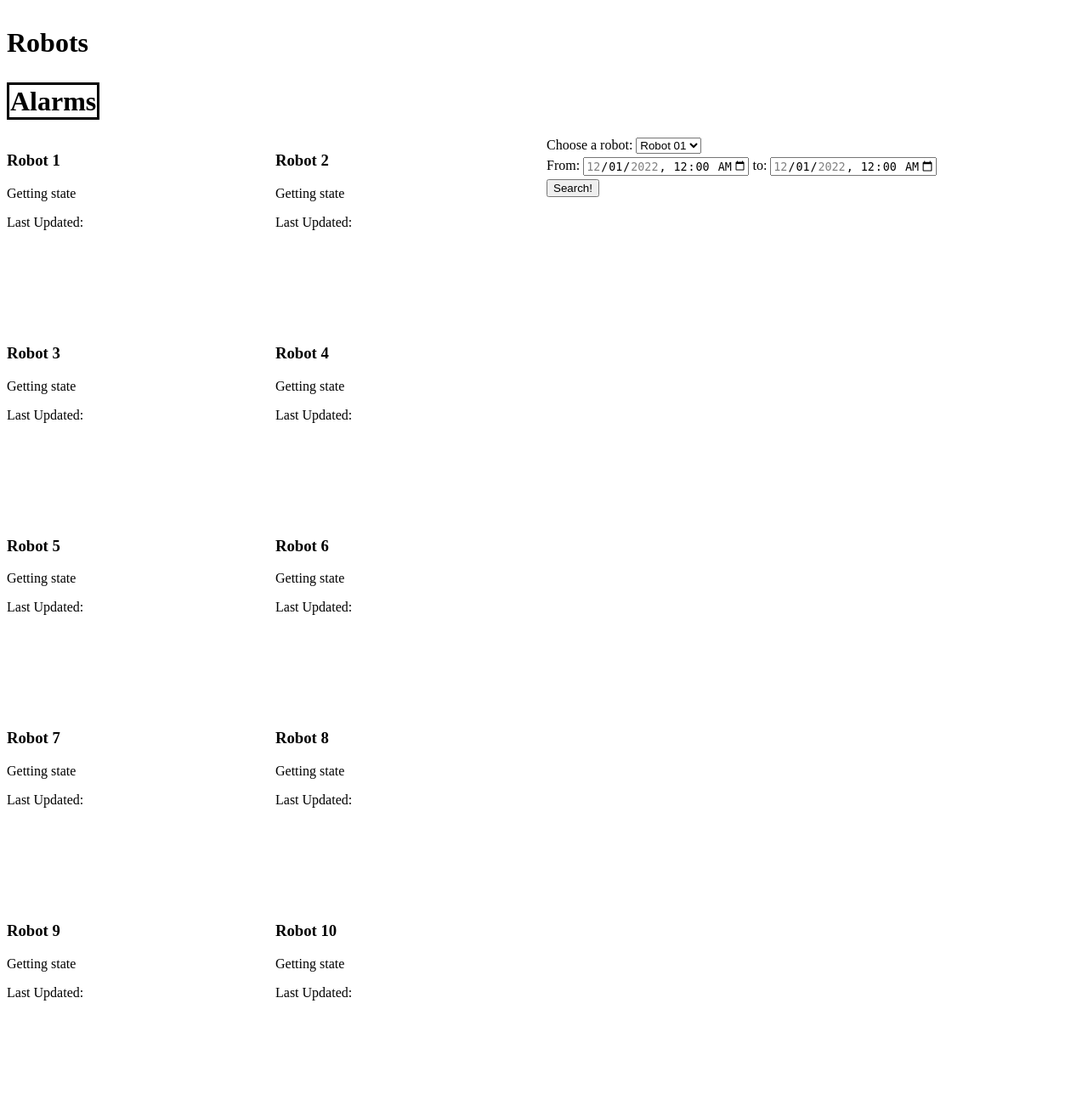
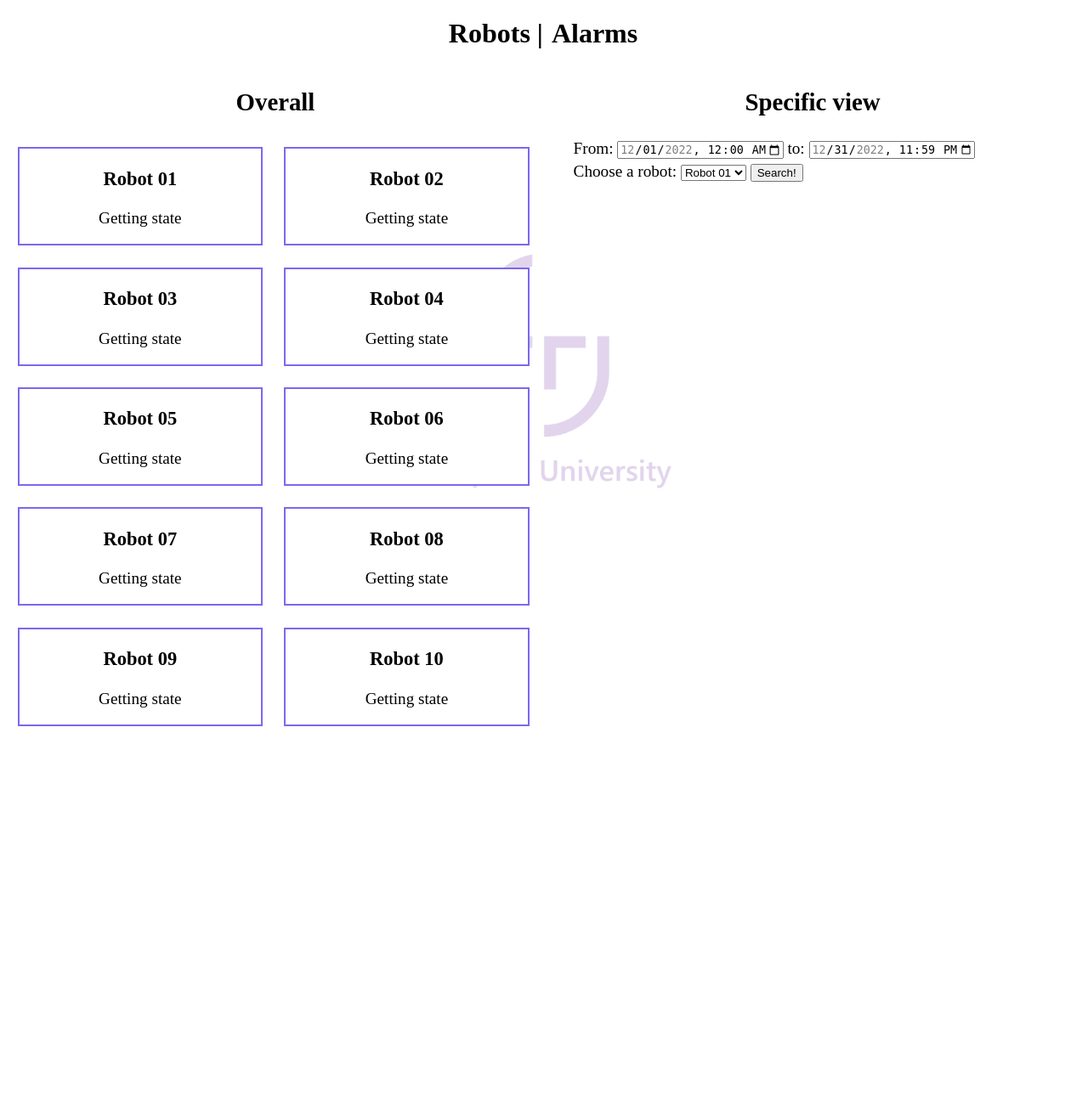
Before and after one commit to kido221198/aut.840-assignment02, a Flask app: page /robot in a window 1280 px wide. Shown: the whole page at 85% size. After the commit the page ends 855 px from the top, so only its background shows below. Run offline with Flask 2, Linux system fonts and the light colour scheme.

Commit message:
update analysis endpoint html

```diff
--- a/templates/robot.html
+++ b/templates/robot.html
@@ -2,30 +2,196 @@
 <html lang="en">
 <head>
     <meta charset="UTF-8">
-    <meta name="viewport" content="width=device-width, initial-scale=1, shrink-to-fit=no">
-    <link rel="stylesheet" href="../static/styles.css" type="text/css">
+    <meta name="viewport" content="width=device-width, initial-scale=1, shrink-to-fit=yes">
+{#    <link rel="stylesheet" href="../static/styles.css" type="text/css">#}
     <title>ROBOT</title>
     <script src="https://ajax.googleapis.com/ajax/libs/jquery/3.6.1/jquery.min.js"></script>
+    <style>
+
+        body {
+            background-image: url("../static/images/PK_symbols__tuni.png");
+            background-position: center center;
+            background-repeat: no-repeat;
+            background-size: 30%;
+            background-attachment: fixed;
+        }
+
+        h2 {
+            text-align: center;
+        }
+
+        a {
+            text-decoration: none;
+            color: black;
+            padding: 2px;
+        }
+
+        a:hover {
+            transition: all 300ms ease-out 100ms;
+            background-color: mediumslateblue;
+            border: 0px solid white;
+            padding: 2px;
+            color: white;
+            border-radius: 5px;
+        }
+
+        .column {
+            float: left;
+            width: 50%;
+            font-size: larger;
+        }
+
+        .column2 {
+            float: left;
+            width: 45%;
+            text-align: center;
+            margin: 2%;
+            border: 2px solid mediumslateblue;
+            background-color: white;
+        }
+
+        .column2:hover {
+            transition: all 300ms ease-out 100ms;
+            width: 45%;
+            border: 2px solid white;
+            text-align: center;
+            background-color: mediumslateblue;
+            margin: 2%;
+            color: white;
+        }
+
+        .row {
+            width: 100%;
+            display: table;
+            clear: both;
+        }
+
+        .cell2 {
+            background-color: #9573D3;
+            color: white;
+        }
+
+        .cell1 {
+            color: red;
+            background-color: #FCD5D5;
+            font-weight: bold;
+        }
+
+        .cell3 {
+            background-color: transparent;
+            color: black;
+        }
+
+    </style>
     <script>
-        const url_telemetries = '{{ host_ip }}' + '/api/telemetries';
-        const url_history = '{{ host_ip }}' + '/api/history';
-        const url_analysis = '{{ host_ip }}' + '/api/analysis';
         let tzoffset = (new Date()).getTimezoneOffset() * 60000;
         let history = [];
         let historical_data = {};
+        let visible = 10;
         //Run a function every 10000 ms
         window.setInterval(function () {
-            $.get(url_telemetries, function (data) {
+            $.get('{{ url_for("telemetries") }}', function (data) {
                 let json = JSON.parse(data);
-                json.forEach(function (row) {
+                let robots = [];
+
+                json.forEach(function(row) {
                     let {robot_id, value, ts} = row;
                     let id = robot_id.slice(3);
-                    let date = (new Date(ts - tzoffset)).toISOString()
+                    robots.push(+id);
+                    let date = (new Date(ts - tzoffset)).toISOString();
+
+                    if (value == 'DOWN')
+                        $('#state' + id).css({"color": "red", "font-weight": "bold"});
+
+                    else
+                        $('#state' + id).css({"color": "purple", "font-weight": "bold"});
+
                     $('#state' + id).text(value);
-                    $('#ts' + id).text(date.slice(0, 10) + " " + date.slice(11, 19));
+                    $('#ts' + id).text("Last update: " + date.slice(0, 10) + " " + date.slice(11, 19));
                 });
+
+                for (let i = 1; i < 11; i++)
+                    if (robots.indexOf(i) == -1) $('#state' + i).text('Asking Luis why it isn\'t working?');
+
             });
         }, 10000);
+
+        function create_history_table() {
+            let table_body = '';
+            let total = history.length;
+            let html_result_action = '<button type="button" onclick="showLess()">Show less</button>';
+            let html_history =
+                '<table width="100%" style="text-align: center; line-height: 30px;">' +
+                        '<colgroup id="myColGroup" span="2" align = "left" width="150">' +
+                            '<col style="width: 40%">' +
+                            '<col style="width: 100%">' +
+                        '</colgroup>' +
+                        '<thead>' +
+                            '<tr>' +
+                                '<td style="background-color: rebeccapurple; color: white; font-weight: bold">Timestamp</td>' +
+                                '<td style="background-color: rebeccapurple; color: white; font-weight: bold">State</td>' +
+                            '</tr>' +
+                        '</thead>' +
+                    '<tbody>';
+
+            try {
+                history.forEach(function (row, index) {
+                    if (index < visible) {
+                        let {value, ts} = row;
+                        let date = (new Date(ts)).toISOString();
+                        date = date.slice(0, 10) + " " + date.slice(11, 19);
+
+                        if (value == 'DOWN')
+                            table_body =  table_body + '<tr><td class=cell1>' + date + '</td>' +
+                                                       '<td class=cell1>' + value + '</td></tr>';
+
+                        else if (index % 2)
+                            table_body = table_body + '<tr><td class=cell2>' + date + '</td>' +
+                                                      '<td class=cell2>' + value + '</td></tr>';
+
+                        else
+                            table_body = table_body + '<tr><td class=cell3>' + date + '</td>' +
+                                                      '<td class=cell3>' + value + '</td></tr>';
+                    }
+
+                    else
+                        throw Error('Break');
+                });
+            } catch (e) {
+                if (e.message != 'Break')
+                    throw e;
+
+                else {
+                    html_result_action = '<button type="button" onclick="showMore()">Show more</button>' +
+                                             '<button type="button" onclick="showAll()">Show all</button>';
+
+                    if (visible > 10)
+                        html_result_action = '<button type="button" onclick="showLess()">Show less</button>' +
+                                                html_result_action;
+                }
+            }
+
+            html_history = html_history + table_body + '</tbody></table>';
+
+            $('#result_action').html(html_result_action);
+            $('#result').text('Showing ' + visible + ' of ' + total + ' results');
+            $('#history_section').html(html_history);
+        }
+
+        function showMore() {
+            visible += 10;
+            create_history_table();
+        }
+
+        function showAll() {
+            visible = history.length;
+            create_history_table();
+        }
+
+        function showLess() {
+            visible -= 10;
+            create_history_table();
+        }
 
         function getRobotData() {
             let end_ts = $("#end_ts").val();
@@ -33,12 +199,12 @@
             let robot_id = $("#robot_id").val();
             end_ts = new Date(end_ts).getTime() - tzoffset;
             start_ts = new Date(start_ts).getTime() - tzoffset;
-            console.log(start_ts, end_ts, robot_id);
-            let url_robot_history = url_history + '/' + robot_id + '?start_ts=' + start_ts + '&end_ts=' + end_ts;
-            let url_robot_analysis = url_analysis + '/' + robot_id + '?start_ts=' + start_ts + '&end_ts=' + end_ts
+            let url_robot_history = '{{ url_for('history', robot_id='rid') }}'.replace('rid', robot_id) + '?start_ts=' + start_ts + '&end_ts=' + end_ts;
+            let url_robot_analysis = '{{ url_for('analysis', robot_id='rid') }}'.replace('rid', robot_id) + '?start_ts=' + start_ts + '&end_ts=' + end_ts;
             $.get(url_robot_history, function (data) {
-                history = JSON.parse(data);
-                console.log(history);
+                history = JSON.parse(data).reverse();
+                visible = history.length > 10 ? 10 : history.length;
+                create_history_table();
             });
             {#$.get(url_robot_analysis, function (data) {#}
             {#    historical_data = JSON.parse(data);#}
@@ -48,111 +214,122 @@
 </head>
 <body>
 <div>
-    <h1>
-        <tr>
-            <td><p>Robots</p></td>
-            <td><a href="{{ url_for('alarm_page') }}">Alarms</a></td>
-        </tr>
-    </h1>
-
+    <h1 style="text-align: center">Robots | <a href="{{ url_for('alarm_page') }}">Alarms</a></h1>
 </div>
-
 <div class="row">
     <div class="column">
+        <h2>Overall</h2>
         <div class="row">
-            <div class="column">
-                <div style="width: 340px; height: 208px; position: relative;">
-                    <div font-family="Open Sans"><h3>Robot 1</h3>
+            <div class="column2">
+                <div style="position: relative;">
+                    <div font-family="Open Sans"><h3>Robot 01</h3>
                         <div><p color="#8f8bbeff" id="state1">Getting state</p></div>
-                        <p>Last Updated: <span id="ts1"></span></p>
-                    </div>
-                </div>
-
-            </div>
-            <div class="column">
-                <div style="width: 340px; height: 208px; position: relative;">
-                    <div font-family="Open Sans"><h3>Robot 2</h3>
-                        <div><p color="#8f8bbeff" id="state2">Getting state</p></div>
-                        <p>Last Updated: <span id="ts2"></span></p>
+                       <p id="ts1"></p>
                     </div>
                 </div>
             </div>
-            <div class="column">
-                <div style="width: 340px; height: 208px; position: relative;">
-                    <div font-family="Open Sans"><h3>Robot 3</h3>
-                        <div><p color="#8f8bbeff" id="state3">Getting state</p></div>
-                        <p>Last Updated: <span id="ts3"></span></p>
-                    </div>
-                </div>
-            </div>
-            <div class="column" style="align-content: center">
-                <div style="width: 340px; height: 208px; position: relative;">
-                    <div font-family="Open Sans"><h3>Robot 4</h3>
-                        <div><p color="#8f8bbeff" id="state4">Getting state</p></div>
-                        <p>Last Updated: <span id="ts4"></span></p>
+            <div class="column2">
+                <div style="position: relative;">
+                    <div font-family="Open Sans"><h3>Robot 02</h3>
+                        <div><p color="#8f8bbeff" id="state2">Getting state</p></div>
+                       <p id="ts2"></p>
                     </div>
                 </div>
             </div>
         </div>
         <div class="row">
-            <div class="column">
-                <div style="width: 340px; height: 208px; position: relative;">
-                    <div font-family="Open Sans"><h3>Robot 5</h3>
-                        <div><p color="#8f8bbeff" id="state5">Getting state</p></div>
-                        <p>Last Updated: <span id="ts5"></span></p>
+            <div class="column2">
+                <div style="position: relative;">
+                    <div font-family="Open Sans"><h3>Robot 03</h3>
+                        <div><p color="#8f8bbeff" id="state3">Getting state</p></div>
+                       <p id="ts3"></p>
                     </div>
                 </div>
             </div>
-            <div class="column">
-                <div style="width: 340px; height: 208px; position: relative;">
-                    <div font-family="Open Sans"><h3>Robot 6</h3>
-                        <div><p color="#8f8bbeff" id="state6">Getting state</p></div>
-                        <p>Last Updated: <span id="ts6"></span></p>
-                    </div>
-                </div>
-            </div>
-            <div class="column">
-                <div style="width: 340px; height: 208px; position: relative;">
-                    <div font-family="Open Sans"><h3>Robot 7</h3>
-                        <div><p color="#8f8bbeff" id="state7">Getting state</p></div>
-                        <p>Last Updated: <span id="ts7"></span></p>
-                    </div>
-                </div>
-            </div>
-            <div class="column">
-                <div style="width: 340px; height: 208px; position: relative;">
-                    <div font-family="Open Sans"><h3>Robot 8</h3>
-                        <div><p color="#8f8bbeff" id="state8">Getting state</p></div>
-                        <p>Last Updated: <span id="ts8"></span></p>
+            <div class="column2" style="align-content: center">
+                <div style="position: relative;">
+                    <div font-family="Open Sans"><h3>Robot 04</h3>
+                        <div><p color="#8f8bbeff" id="state4">Getting state</p></div>
+                       <p id="ts4"></p>
                     </div>
                 </div>
             </div>
         </div>
         <div class="row">
-            <div class="column">
-                <div style="width: 340px; height: 208px; position: relative;">
-                    <div font-family="Open Sans"><h3>Robot 9</h3>
-                        <div><p color="#8f8bbeff" id="state9">Getting state</p></div>
-                        <p>Last Updated: <span id="ts9"></span></p>
+            <div class="column2">
+                <div style="position: relative;">
+                    <div font-family="Open Sans"><h3>Robot 05</h3>
+                        <div><p color="#8f8bbeff" id="state5">Getting state</p></div>
+                       <p id="ts5"></p>
                     </div>
                 </div>
             </div>
-            <div class="column">
-                <div style="width: 340px; height: 208px; position: relative;">
+            <div class="column2">
+                <div style="position: relative;">
+                    <div font-family="Open Sans"><h3>Robot 06</h3>
+                        <div><p color="#8f8bbeff" id="state6">Getting state</p></div>
+                       <p id="ts6"></p>
+                    </div>
+                </div>
+            </div>
+        </div>
+        <div class="row">
+            <div class="column2">
+                <div style="position: relative;">
+                    <div font-family="Open Sans"><h3>Robot 07</h3>
+                        <div><p color="#8f8bbeff" id="state7">Getting state</p></div>
+                       <p id="ts7"></p>
+                    </div>
+                </div>
+            </div>
+            <div class="column2">
+                <div style="position: relative;">
+                    <div font-family="Open Sans"><h3>Robot 08</h3>
+                        <div><p color="#8f8bbeff" id="state8">Getting state</p></div>
+                       <p id="ts8"></p>
+                    </div>
+                </div>
+            </div>
+        </div>
+        <div class="row">
+            <div class="column2">
+                <div style="position: relative;">
+                    <div font-family="Open Sans"><h3>Robot 09</h3>
+                        <div><p color="#8f8bbeff" id="state9">Getting state</p></div>
+                       <p id="ts9"></p>
+                    </div>
+                </div>
+            </div>
+            <div class="column2">
+                <div style="position: relative;">
                     <div font-family="Open Sans"><h3>Robot 10</h3>
                         <div><p color="#8f8bbeff" id="state10">Getting state</p></div>
-                        <p>Last Updated: <span id="ts10"></span></p>
+                       <p id="ts10"></p>
                     </div>
                 </div>
             </div>
         </div>
     </div>
     <div class="column">
-        <div class="row">
-            <table>
+        <h2>Specific view</h2>
+        <div style="margin-left: 5%; margin-right: 5%;">
+            <div class="row" width="100%">
+                <table width="100%">
                     <tr>
                         <td>
-
+                            <label for="start_ts">From:</label>
+                            <input type="datetime-local" id="start_ts"
+                                   name="start_ts" value="2022-12-01T00:00"
+                                   min="2022-12-01T00:00" max="2022-12-31T23:59"/>
+                            <label for="end_ts"> to: </label>
+                            <input type="datetime-local" id="end_ts"
+                                   name="end_ts" value="2022-12-31T23:59"
+                                   min="2022-12-01T00:00" max="2022-12-31T23:59"/>
+                        </td>
+                        <td></td>
+                    </tr>
+                    <tr>
+                        <td>
                             <label for="robot_id">Choose a robot: </label>
                             <select id="robot_id" name="robot">
                                 <option value="rob1" selected>Robot 01</option>
@@ -166,29 +343,18 @@
                                 <option value="rob9">Robot 09</option>
                                 <option value="rob10">Robot 10</option>
                             </select>
+                            <button type="button" onclick="getRobotData()">Search!</button>
                         </td>
                         <td></td>
                     </tr>
                     <tr>
-                    <td>
-                        <label for="start_ts">From:</label>
-                        <input type="datetime-local" id="start_ts"
-                               name="start_ts" value="2022-12-01T00:00"
-                               min="2022-12-01T00:00" max="2022-12-31T23:59"/>
-                    </td>
-                    <td>
-                        <label for="end_ts"> to: </label>
-                        <input type="datetime-local" id="end_ts"
-                               name="end_ts" value="2022-12-01T00:00"
-                               min="2022-12-01T00:00" max="2022-12-31T23:59"/>
-                    </td>
-                <tr>
-                    <td>
-                        <button type="button" onclick="getRobotData()">Search!</button>
-                    </td>
-                    <td></td>
+                        <td id="result"></td>
+                        <td id="result_action" style="text-align: right;"></td>
                     </tr>
                 </table>
+            </div>
+            <div class="row" id="analysis_section" width="100%"></div>
+            <div class="row" id="history_section" width="100%"></div>
         </div>
     </div>
 </div>
--- a/transport.py
+++ b/transport.py
@@ -24,7 +24,7 @@ def alarm_page():  # put application's code here
     return render_template('alarm.html')
 
 
-@app.route('/api/analysis')
+@app.route('/api/analysis/<robot_id>')
 def analysis(robot_id):
     end_ts = request.args.get('end_ts', default=None, type=int)
     start_ts = request.args.get('start_ts', default=None, type=int)
```
Also changed, not shown: endpoint.py (+42 -1 lines), fastory.db. Lines whose indentation alone changed are shown as unchanged.
